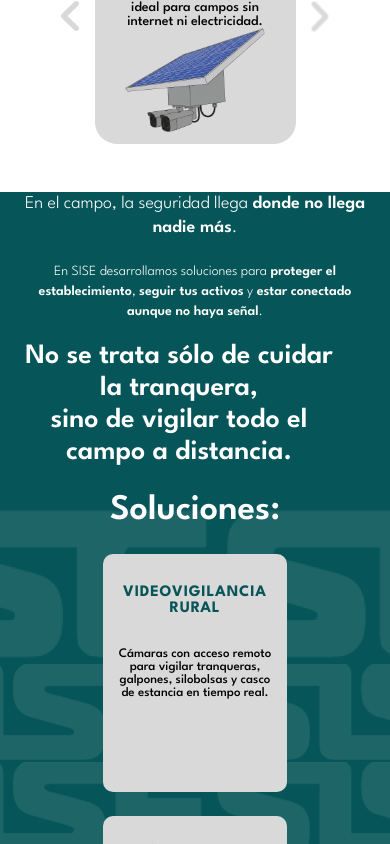
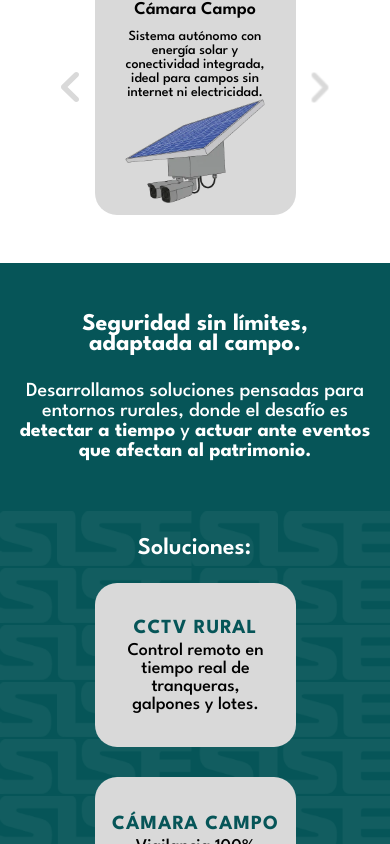
Before and after one commit to beercard/sise-web, a Next.js app: page /agro in a window 390 px wide. Shown: the part 1156-2000 px from the top of the page. Built offline with nearby package versions, Linux system fonts and the light colour scheme.

Commit message:
Ajustes visuales en Agro, Historia y Edificios

```diff
--- a/app/agro/components/AgroHero/AgroHero.jsx
+++ b/app/agro/components/AgroHero/AgroHero.jsx
@@ -12,7 +12,7 @@ export default function AgroHero() {
         <div className={styles.heroGradient} aria-hidden="true" />
 
         <div className={styles.heroCopy}>
-          <Image src="/image/mq1fh69q-07xoj3d.png" alt="SISE Agro" className={styles.heroKicker} width={560} height={93} priority />
+          <Image src="/image/mq1fh69q-07xoj3d.png" alt="SISE Agro" className={styles.heroKicker} width={572} height={126} priority />
 
           <h1 className={styles.heroTitle}>
             <span className={styles.heroTitleLight}>Seguridad sin límites, </span>
--- a/app/agro/components/AgroSolutionsModule/AgroSolutionsModule.jsx
+++ b/app/agro/components/AgroSolutionsModule/AgroSolutionsModule.jsx
@@ -1,37 +1,41 @@
 import styles from './AgroSolutionsModule.module.scss';
 
-const WATERMARK_ROWS = ['row-1', 'row-2', 'row-3'];
+/*
+ * 15 bandas: es lo que pide el diseño mobile (nodo 5026:604), donde llenan
+ * justo el área de las cards — 15 × 55px + 14 separaciones de 2px = 853px.
+ * En el resto de los breakpoints sólo se ven las tres primeras.
+ */
+const WATERMARK_ROWS = Array.from({ length: 15 }, (_, index) => `row-${index + 1}`);
 
 const solutions = [
   {
-    key: 'rural',
-    title: ['VIDEOVIGILANCIA', 'RURAL'],
-    body:
-      'Cámaras con acceso remoto para vigilar tranqueras, galpones, silobolsas y casco de estancia en tiempo real.'
+    key: 'cctv',
+    title: ['CCTV RURAL'],
+    mobileTitle: ['CCTV RURAL'],
+    body: 'Vigilancia de accesos, galpones y zonas productivas con monitoreo remoto en tiempo real.',
+    mobileBody: 'Control remoto en tiempo real de tranqueras, galpones y lotes.'
   },
   {
-    key: 'solares',
-    title: ['CÁMARAS CON', 'ENERGÍA SOLAR'],
+    key: 'camara',
+    title: ['CÁMARA CAMPO'],
+    mobileTitle: ['CÁMARA CAMPO'],
     body:
-      'Sistemas autónomos pensados para zonas rurales sin red eléctrica ni cobertura, operativos las 24 horas.'
+      'Sistema autónomo con energía solar y conectividad integrada, ideal para campos sin internet ni electricidad.',
+    mobileBody: 'Vigilancia 100% autónoma (solar y 4G) para zonas sin infraestructura.'
   },
   {
-    key: 'conectividad',
-    title: ['CONECTIVIDAD', 'PARA EL CAMPO'],
-    body:
-      'Diseñamos el enlace de cada establecimiento para que las alertas lleguen a la central aun en zonas alejadas.'
+    key: 'alarmas',
+    title: ['ALARMAS RURALES'],
+    mobileTitle: ['ALARMAS', 'RURALES'],
+    body: 'Detección de intrusiones en instalaciones aisladas con alertas inmediatas.',
+    mobileBody: 'Alerta inmediata contra intrusiones en galpones e instalaciones aisladas.'
   },
   {
     key: 'gps',
-    title: ['GPS Y RASTREO', 'SATELITAL'],
-    body:
-      'Seguimiento de maquinaria, vehículos y hacienda en tiempo real, para detectar movimientos no autorizados.'
-  },
-  {
-    key: 'monitoreo',
-    title: ['MONITOREO', 'RURAL 24/7'],
-    body:
-      'Ante una alerta verificamos el evento y coordinamos la respuesta con el productor y las fuerzas de seguridad.'
+    title: ['GPS PARA MAQUINARIAS Y VEHÍCULOS'],
+    mobileTitle: ['GPS PARA', 'MAQUINARIAS Y', 'VEHÍCULOS'],
+    body: 'Seguimiento y control de flota para optimizar recursos y prevenir pérdidas.',
+    mobileBody: 'Rastreo satelital de tractores y maquinaria para prevenir robos.'
   }
 ];
 
@@ -42,29 +46,28 @@ export default function AgroSolutionsModule() {
         <div className={styles.copyBlock}>
           <div className={styles.intro}>
             <div className={styles.copyMain}>
+              <div className={styles.desktopOnly}>
                 <p className={styles.lead}>
-                <span className={styles.leadLight}>En el campo, la seguridad llega </span>
-                <span className={styles.leadStrong}>donde no llega nadie más</span>
-                <span className={styles.leadLight}>.</span>
+                  <span className={styles.leadLine1}>
+                    Desarrollamos soluciones pensadas para entornos rurales, donde el desafío
+                  </span>
+                  <br className={styles.leadBreak} />
+                  <span>es detectar a tiempo y actuar ante eventos que afectan al patrimonio.</span>
                 </p>
               </div>
 
-            <p className={styles.body}>
-              <span className={styles.bodyLight}>En SISE desarrollamos soluciones para </span>
-              <span className={styles.bodyStrong}>proteger el establecimiento</span>
-              <span className={styles.bodyLight}>, </span>
-              <span className={styles.bodyStrong}>seguir tus activos</span>
-              <span className={styles.bodyLight}> y </span>
-              <span className={styles.bodyStrong}>estar conectado aunque no haya señal</span>
-              <span className={styles.bodyLight}>.</span>
+              <div className={styles.mobileOnly}>
+                <p className={styles.mobileLead}>Seguridad sin límites, adaptada al campo.</p>
+                <p className={styles.mobileBody}>
+                  Desarrollamos soluciones pensadas para entornos rurales, donde el desafío es{' '}
+                  <strong className={styles.mobileBodyStrong}>detectar a tiempo</strong> y{' '}
+                  <strong className={styles.mobileBodyStrong}>
+                    actuar ante eventos que afectan al patrimonio.
+                  </strong>
                 </p>
               </div>
-
-          <p className={styles.punch}>
-            No se trata sólo de cuidar la tranquera,
-            <br />
-            sino de vigilar todo el campo a distancia.
-          </p>
+            </div>
+          </div>
         </div>
 
         <div className={styles.gridArea}>
@@ -78,14 +81,24 @@ export default function AgroSolutionsModule() {
 
           <div className={styles.grid}>
             {solutions.map((solution) => (
-              <article key={solution.key} className={styles.cardGroup}>
+              <article key={solution.key} className={`${styles.cardGroup} ${styles[solution.key]}`}>
                 <div className={styles.card}>
                   <h3 className={styles.cardTitle}>
+                    <span className={styles.desktopTitle}>
                       {solution.title.map((line) => (
-                      <span key={line}>{line}</span>
+                        <span key={`${solution.key}-desktop-${line}`}>{line}</span>
                       ))}
+                    </span>
+                    <span className={styles.mobileTitle}>
+                      {solution.mobileTitle.map((line) => (
+                        <span key={`${solution.key}-mobile-${line}`}>{line}</span>
+                      ))}
+                    </span>
                   </h3>
-                  <p className={styles.cardBody}>{solution.body}</p>
+                  <p className={styles.cardBody}>
+                    <span className={styles.desktopBodyText}>{solution.body}</span>
+                    <span className={styles.mobileBodyText}>{solution.mobileBody}</span>
+                  </p>
                 </div>
               </article>
             ))}
--- a/app/agro/components/AgroSolutionsModule/AgroSolutionsModule.module.scss
+++ b/app/agro/components/AgroSolutionsModule/AgroSolutionsModule.module.scss
@@ -1,24 +1,18 @@
-/*
- * Módulo de soluciones — misma estructura y geometría que /hogar y /comercio.
- * Lo único propio de esta página es el color de marca y el contenido.
- */
 .section {
-  --solutions-total-height: 775px;
+  --solutions-total-height: 713px;
   --solutions-grid-height: 458px;
   --solutions-copy-height: calc(var(--solutions-total-height) - var(--solutions-grid-height));
-  --solutions-content-width: 1196px;
-  --solutions-intro-gap: 44px;
-  --solutions-copy-gap: 22px;
-  --solutions-card-width: 211px;
+  --solutions-content-width: 1187px;
+  --solutions-card-width: 212px;
   --solutions-card-height: 261px;
-  --solutions-grid-gap: 33px;
-  --solutions-grid-width: calc((var(--solutions-card-width) * 5) + (var(--solutions-grid-gap) * 4));
+  --solutions-grid-gap: 154px;
+  --solutions-grid-width: calc((var(--solutions-card-width) * 4) + (var(--solutions-grid-gap) * 3));
   --solutions-title-width: 203px;
-  --solutions-card-title-top: 36px;
-  --solutions-card-title-min-height: 39px;
+  --solutions-card-title-top: 77px;
+  --solutions-card-title-min-height: 19px;
   --solutions-card-title-font-size: 20px;
   --solutions-card-title-line-height: 20px;
-  --solutions-card-body-top: 112px;
+  --solutions-card-body-top: 135px;
   --solutions-card-body-font-size: 16px;
   --solutions-card-body-line-height: 16px;
   --solutions-card-body-width: 180px;
@@ -39,33 +33,24 @@
 .copyBlock {
   position: absolute;
   z-index: 2;
-  top: 0;
+  top: 99px;
   left: 50%;
   transform: translateX(-50%);
-  height: var(--solutions-copy-height);
+  height: auto;
   width: min(var(--solutions-content-width), calc(100% - 48px));
-  display: flex;
-  flex-direction: column;
-  justify-content: center;
 }
 
 .intro {
   position: relative;
-  display: grid;
-  grid-template-columns: minmax(0, 578px) minmax(0, 574px);
-  justify-content: center;
-  gap: var(--solutions-intro-gap);
-  align-items: start;
+  display: block;
 }
 
 .copyMain {
-  width: 578px;
+  width: 995px;
   max-width: 100%;
 }
 
 .lead,
-.body,
-.punch,
 .heading {
   margin: 0;
 }
@@ -73,43 +58,68 @@
 .lead {
   width: 100%;
   min-height: 59px;
-  line-height: 30px;
+  line-height: 30.4px;
   font-size: 32px;
+  font-weight: 400;
+  text-align: left;
+  letter-spacing: 0;
+  overflow-wrap: break-word;
 }
 
-.leadLight {
-  font-weight: 300;
+.leadLine1 {
+  white-space: nowrap;
 }
 
-.leadStrong {
-  font-weight: 600;
+.leadBreak {
+  display: block;
 }
 
-.body {
-  width: 100%;
-  min-height: 44px;
-  margin-top: 4px;
-  line-height: 20px;
-  font-size: 20px;
+.desktopOnly {
+  display: contents;
 }
 
-.bodyLight {
-  font-weight: 300;
+.mobileOnly {
+  display: none;
 }
 
-.bodyStrong {
-  font-weight: 600;
+.mobileLead {
+  margin: 0;
+  width: 308px;
+  max-width: 100%;
+  text-align: center;
+  line-height: 19.36px;
+  font-size: 24px;
+  font-weight: 700;
 }
 
-.punch {
-  position: relative;
-  margin-top: var(--solutions-copy-gap);
-  width: calc(100% - 4px);
-  min-height: 82px;
-  margin-left: 4px;
-  line-height: 38.712px;
-  font-size: 48px;
-  font-weight: 600;
+.mobileBody {
+  margin: 0;
+  width: 354px;
+  max-width: 100%;
+  text-align: center;
+  line-height: 19.8px;
+  font-size: 20px;
+  font-weight: 400;
+}
+
+.mobileBodyStrong {
+  font-weight: 700;
+}
+
+.desktopTitle {
+  display: contents;
+}
+
+.mobileTitle {
+  display: none;
+}
+
+.desktopBodyText {
+  display: inline;
+}
+
+.mobileBodyText {
+  display: none;
 }
 
 .gridArea {
@@ -145,15 +155,32 @@
 
 .watermarkRow:first-child {
   height: 152px;
+}
+
+.watermarkRow:nth-child(3n + 1) {
   background-image: url('/image/solutions-band-1.png');
 }
 
-.watermarkRow:nth-child(2) {
+.watermarkRow:nth-child(3n + 2) {
   background-image: url('/image/solutions-band-2.png');
 }
 
-.watermarkRow:nth-child(3) {
+.watermarkRow:nth-child(3n) {
   background-image: url('/image/solutions-band-3.png');
+}
+
+.watermarkRow:nth-child(n + 4) {
+  display: none;
+}
+
+@media (min-width: 601px) and (max-width: 1279px) {
+  .watermarkRow {
+    flex-shrink: 0;
+  }
+
+  .watermarkRow:nth-child(n + 4) {
+    display: block;
+  }
 }
 
 .heading {
@@ -174,11 +201,12 @@
 .grid {
   position: relative;
   z-index: 2;
-  top: 113px;
+  top: 119px;
+  left: calc((100% - var(--solutions-content-width)) / 2);
   width: var(--solutions-grid-width);
-  margin: 0 auto;
+  margin: 0;
   display: grid;
-  grid-template-columns: repeat(5, var(--solutions-card-width));
+  grid-template-columns: repeat(4, var(--solutions-card-width));
   gap: var(--solutions-grid-gap);
 }
 
@@ -193,6 +221,24 @@
   position: relative;
   border-radius: 10px;
   background: #d9d9d9;
+}
+
+.camara {
+  --solutions-card-body-top: 127px;
+  --solutions-card-body-width: 171px;
+}
+
+.alarmas {
+  --solutions-card-body-top: 143px;
+  --solutions-card-body-width: 171px;
+}
+
+.gps {
+  --solutions-title-width: 211px;
+  --solutions-card-title-top: 57px;
+  --solutions-card-title-min-height: 59px;
+  --solutions-card-body-top: 145px;
+  --solutions-card-body-width: 140px;
 }
 
 .cardTitle {
@@ -243,12 +289,10 @@
     --solutions-grid-height: 448px;
     --solutions-copy-height: calc(var(--solutions-total-height) - var(--solutions-grid-height));
     --solutions-content-width: 1080px;
-    --solutions-intro-gap: clamp(20px, 2vw, 32px);
-    --solutions-copy-gap: clamp(18px, 1.5vw, 22px);
-    --solutions-card-width: clamp(184px, 14vw, 211px);
+    --solutions-card-width: clamp(184px, 14vw, 212px);
     --solutions-card-height: clamp(238px, 18vw, 261px);
-    --solutions-grid-gap: clamp(12px, 1.3vw, 20px);
-    --solutions-grid-width: calc((var(--solutions-card-width) * 5) + (var(--solutions-grid-gap) * 4));
+    --solutions-grid-gap: clamp(90px, 9vw, 154px);
+    --solutions-grid-width: calc((var(--solutions-card-width) * 4) + (var(--solutions-grid-gap) * 3));
     --solutions-title-width: calc(var(--solutions-card-width) - 8px);
     --solutions-card-title-top: clamp(30px, 2.4vw, 36px);
     --solutions-card-title-min-height: clamp(34px, 2.4vw, 39px);
@@ -260,10 +304,6 @@
     --solutions-card-body-width: clamp(156px, 12vw, 180px);
   }
 
-  .intro {
-    grid-template-columns: minmax(0, 1fr) minmax(0, 1fr);
-  }
-
   .copyMain {
     width: 100%;
   }
@@ -273,21 +313,6 @@
     min-height: 0;
     font-size: clamp(26px, 2.1vw, 32px);
     line-height: clamp(26px, 2vw, 30px);
-  }
-
-  .body {
-    width: 100%;
-    min-height: 0;
-    font-size: clamp(17px, 1.42vw, 20px);
-    line-height: clamp(18px, 1.42vw, 20px);
-  }
-
-  .punch {
-    min-height: 0;
-    font-size: clamp(38px, 3.2vw, 48px);
-    line-height: clamp(33px, 2.7vw, 39px);
-    margin-left: 0;
-    width: 100%;
   }
 
   .heading {
@@ -312,12 +337,10 @@
     --solutions-grid-height: 426px;
     --solutions-copy-height: calc(var(--solutions-total-height) - var(--solutions-grid-height));
     --solutions-content-width: 980px;
-    --solutions-intro-gap: 24px;
-    --solutions-copy-gap: 18px;
     --solutions-card-width: 180px;
     --solutions-card-height: 234px;
-    --solutions-grid-gap: 16px;
-    --solutions-grid-width: calc((var(--solutions-card-width) * 5) + (var(--solutions-grid-gap) * 4));
+    --solutions-grid-gap: 90px;
+    --solutions-grid-width: calc((var(--solutions-card-width) * 4) + (var(--solutions-grid-gap) * 3));
     --solutions-title-width: calc(var(--solutions-card-width) - 8px);
     --solutions-card-title-top: 28px;
     --solutions-card-title-min-height: 34px;
@@ -352,24 +375,26 @@
     height: auto;
     width: calc(100% - 80px);
     margin: 0 auto;
-    justify-content: flex-start;
   }
 
   .intro {
     position: relative;
-    grid-template-columns: 1fr;
-    gap: 24px;
   }
 
   .copyMain {
     width: 100%;
   }
 
-  .punch {
-    width: 100%;
-    margin-top: var(--solutions-copy-gap);
-    margin-left: 0;
-    min-height: 0;
+  .lead {
+    text-align: center;
+  }
+
+  .leadLine1 {
+    white-space: normal;
+  }
+
+  .leadBreak {
+    display: none;
   }
 
   .gridArea {
@@ -394,8 +419,9 @@
 
   .grid {
     top: auto;
+    left: auto;
     width: calc(100% - 80px);
-    grid-template-columns: repeat(3, var(--solutions-card-width));
+    grid-template-columns: repeat(2, var(--solutions-card-width));
     justify-content: center;
     gap: var(--solutions-grid-gap);
   }
@@ -410,34 +436,14 @@
     --solutions-grid-gap: 24px;
   }
 
-  .intro {
-    width: 100%;
-    gap: 18px;
-  }
-
   .copyBlock {
     height: auto;
     width: calc(100% - 32px);
-    justify-content: flex-start;
   }
 
   .lead {
     font-size: 18px;
     line-height: 24px;
-    text-align: center;
-  }
-
-  .body {
-    font-size: 14px;
-    line-height: 20px;
-    text-align: center;
-  }
-
-  .punch {
-    width: calc(100% - 32px);
-    margin-top: 18px;
-    font-size: 28px;
-    line-height: 32px;
     text-align: center;
   }
 
@@ -471,11 +477,175 @@
 }
 
 @media (max-width: 600px) {
+  .section {
+    min-height: 1101px;
+    --solutions-card-width: 201px;
+    --solutions-title-width: 203px;
+    --solutions-card-title-top: 35px;
+    --solutions-card-title-min-height: 14px;
+    --solutions-card-title-font-size: 20px;
+    --solutions-card-title-line-height: 20px;
+    --solutions-card-body-top: 59px;
+    --solutions-card-body-font-size: 18px;
+    --solutions-card-body-line-height: 18px;
+    --solutions-card-body-width: 152px;
+  }
+
+  .canvas {
+    width: 752px;
+    max-width: none;
+    height: 1101px;
+    left: 50%;
+    transform: translateX(calc(-50% - 8px));
+    overflow: hidden;
+  }
+
+  .copyBlock {
+    position: absolute;
+    top: 52px;
+    left: 207px;
+    width: 354px;
+    height: 179px;
+    margin: 0;
+  }
+
+  .intro {
+    position: relative;
+    width: 100%;
+    height: 100%;
+  }
+
+  .copyMain {
+    width: 100%;
+    height: 100%;
+  }
+
+  .desktopOnly {
+    display: none;
+  }
+
+  .mobileOnly {
+    display: block;
+  }
+
+  .mobileLead {
+    position: absolute;
+    top: 0;
+    left: 50%;
+    transform: translateX(-50%);
+  }
+
+  .mobileBody {
+    position: absolute;
+    top: 67px;
+    left: 0;
+  }
+
+  .desktopTitle {
+    display: none;
+  }
+
+  .mobileTitle {
+    display: contents;
+  }
+
+  .desktopBodyText {
+    display: none;
+  }
+
+  .mobileBodyText {
+    display: inline;
+  }
+
+  .gridArea {
+    position: absolute;
+    top: 248px;
+    left: 0;
+    width: 752px;
+    height: 853px;
+    margin-top: 0;
+  }
+
+  .watermark {
+    top: 0;
+    left: 0;
+    width: 752px;
+    height: 100%;
+    transform: none;
+    gap: 2px;
+    opacity: 0.5;
+  }
+
+  .watermarkRow,
+  .watermarkRow:first-child {
+    height: 55px;
+  }
+
+  .watermarkRow:nth-child(n + 4) {
+    display: block;
+  }
+
+  .heading {
+    position: absolute;
+    top: 26px;
+    left: 184px;
+    width: 399px;
+    transform: none;
+    margin: 0;
+    font-size: 24px;
+    line-height: 22.8px;
+    text-align: center;
+  }
+
   .grid {
-    grid-template-columns: var(--solutions-card-width);
+    position: absolute;
+    top: 72px;
+    left: 284px;
+    width: var(--solutions-card-width);
+    height: auto;
+    margin: 0;
+    transform: none;
+    display: flex;
+    flex-direction: column;
+    align-items: center;
+    gap: 30px;
   }
 
   .cardGroup {
-    margin: 0 auto;
+    position: relative;
+    width: 201px;
+    margin: 0;
+  }
+
+  .card {
+    width: 201px;
+    height: 164px;
+    border-radius: 22px;
+  }
+
+  .cardBody {
+    min-height: 0;
+  }
+
+  .camara {
+    --solutions-card-title-top: 37px;
+    --solutions-card-body-top: 61px;
+    --solutions-card-body-width: 181px;
+  }
+
+  .alarmas {
+    --solutions-title-width: 178px;
+    --solutions-card-title-top: 34px;
+    --solutions-card-title-min-height: 39px;
+    --solutions-card-body-top: 78px;
+    --solutions-card-body-width: 184px;
+  }
+
+  .gps {
+    --solutions-title-width: 197px;
+    --solutions-card-title-top: 26px;
+    --solutions-card-title-min-height: 59px;
+    --solutions-card-body-top: 90px;
+    --solutions-card-body-width: 173px;
   }
 }
--- a/app/edificios/page.module.scss
+++ b/app/edificios/page.module.scss
@@ -1291,7 +1291,7 @@
   /* ── Hero ── */
   .heroMedia {
     height: 591px;
-    background-image: url('/image/EDIFICIOS HERO MOBILE.jpg');
+    background-image: url('/image/hero-edificios-mobile.webp');
     background-position: center;
     background-size: cover;
     background-repeat: no-repeat;
```
Also changed, not shown: app/agro/page.module.scss (+77 -11 lines), app/ciudad/components/CiudadTechnologyModule/CiudadTechnologyModule.jsx (+4 -4 lines), app/components/TechCard/TechCard.module.scss (+12 -6 lines), app/edificios/components/EdificiosTechnologyModule/EdificiosTechnologyModule.jsx (+8 -8 lines), app/historia/page.module.scss (+11 -4 lines). Lines whose indentation alone changed are shown as unchanged.
